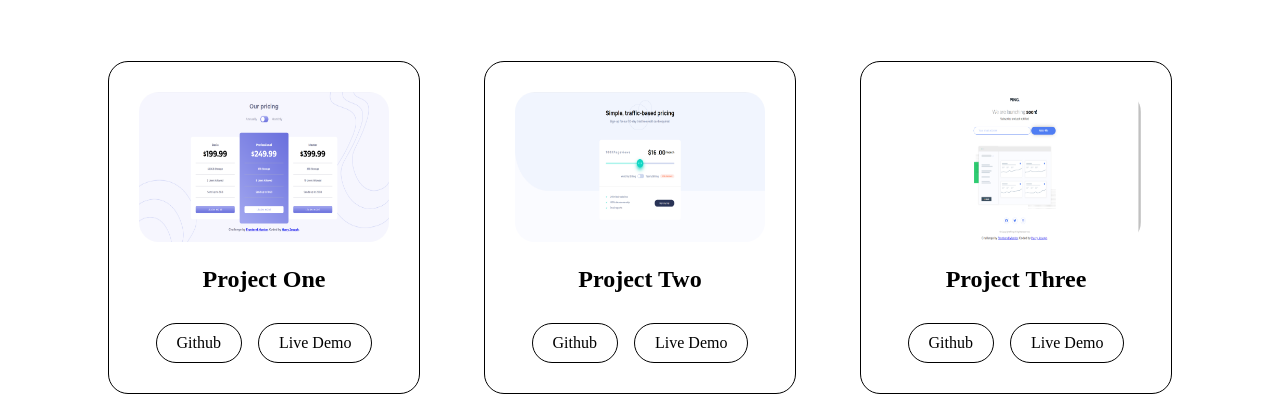
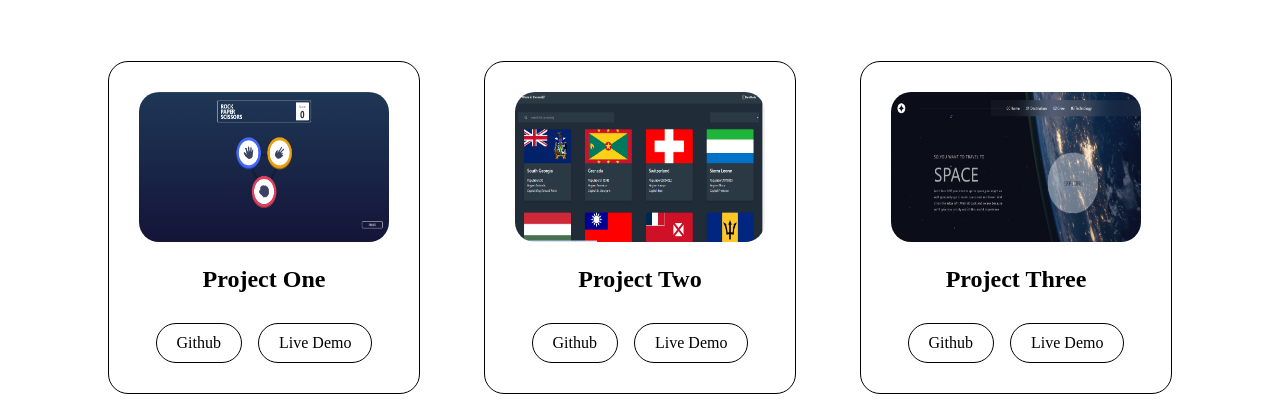
Before and after one commit to Harry-Joseph9387/My-First-Frontend-CV, a plain HTML site: page index.html in a window 1280 px wide. Shown: the part 2443-2848 px from the top of the page. Drawn offline with Linux system fonts and the light colour scheme.

Commit message:
Update index.html

```diff
--- a/index.html
+++ b/index.html
@@ -123,7 +123,7 @@
         <div class="projects-main-container">
             <div class="projects-sub-container">
                 <div class="project">
-                    <img src="./assets/Screenshot (14).png" class="project-image" alt="">
+                    <img src="./assets/rpc.png" class="project-image" alt="">
                     <div class="project-text">
                         <h1>Project One</h1>
                         <div class="btn">
@@ -133,7 +133,7 @@
                     </div>
                 </div>
                 <div class="project">
-                    <img src="./assets/Screenshot (15).png" class="project-image" alt="">
+                    <img src="./assets/restapi.png" class="project-image" alt="">
                     <div class="project-text">
                         <h1>Project Two</h1>
                         <div class="btn">
@@ -143,7 +143,7 @@
                     </div>
                 </div>
                 <div class="project">
-                    <img src="./assets/Screenshot (16).png" class="project-image" alt="">
+                    <img src="./assets/space.png" class="project-image" alt="">
                     <div class="project-text">
                         <h1>Project Three</h1>
                         <div class="btn">
```
